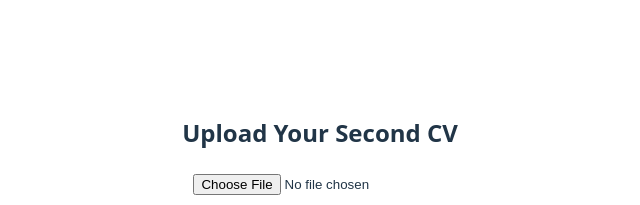
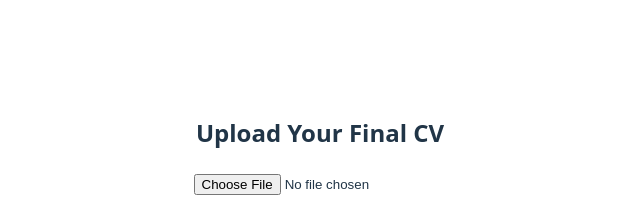
Before and after one commit to Kazim55Raza/PDFExtractor, a React (Vite) app in the folder upload/: page / in a window 1280 px wide. Shown: the part 210-415 px from the top of the page, without its empty margins (320-960 px from the left). Built offline with nearby package versions, Linux system fonts and the light colour scheme.

Commit message:
Change heading from 'Second CV' to 'Final CV'

```diff
--- a/upload/src/App.jsx
+++ b/upload/src/App.jsx
@@ -77,7 +77,7 @@ export default function App() {
 
   return (
     <div style={{ padding: "20px", maxWidth: "700px", margin: "auto" }}>
-      <h2>Upload Your Second CV</h2>
+      <h2>Upload Your Final CV</h2>
 
       <input type="file" accept=".pdf,image/*" onChange={handleFileChange} />
 
```
